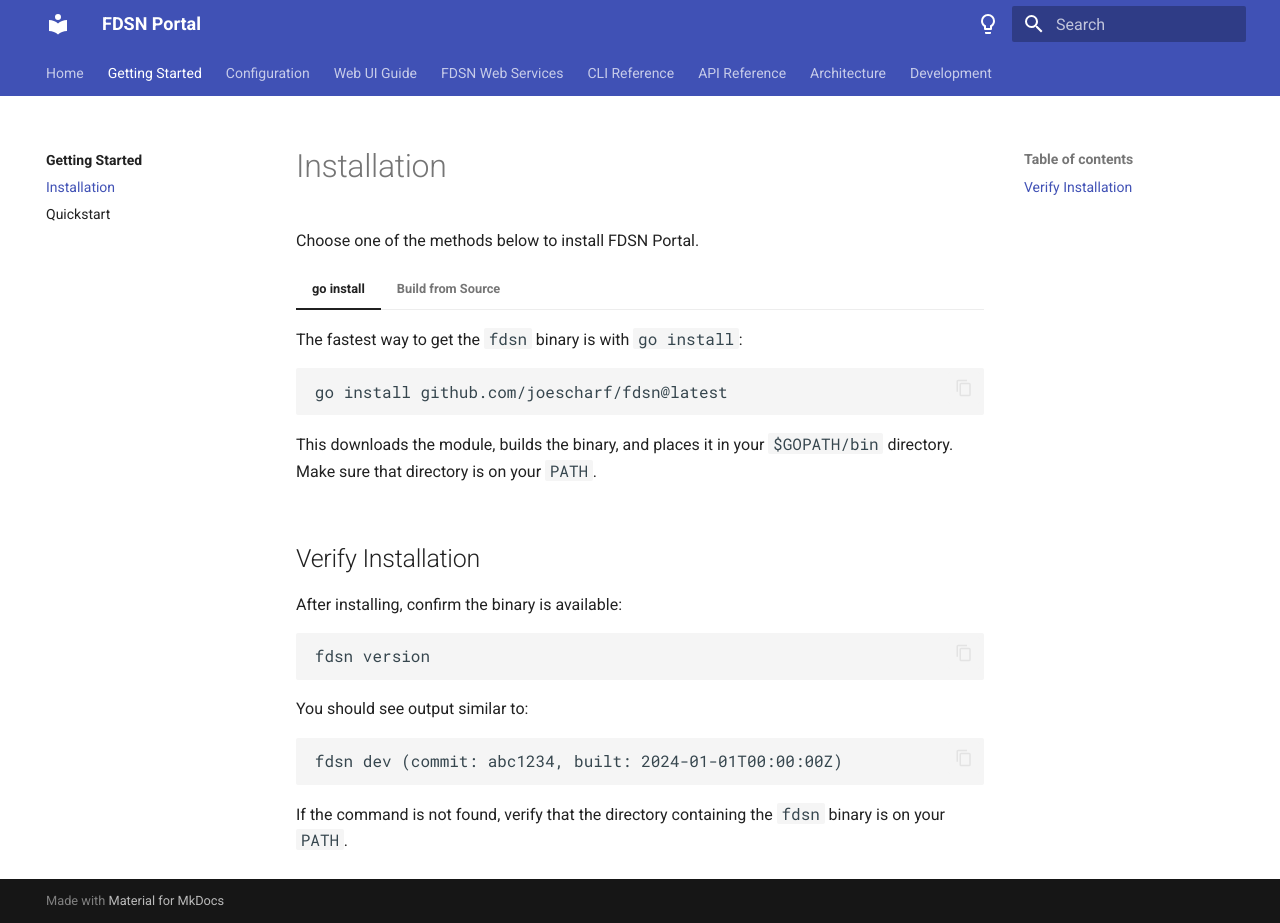
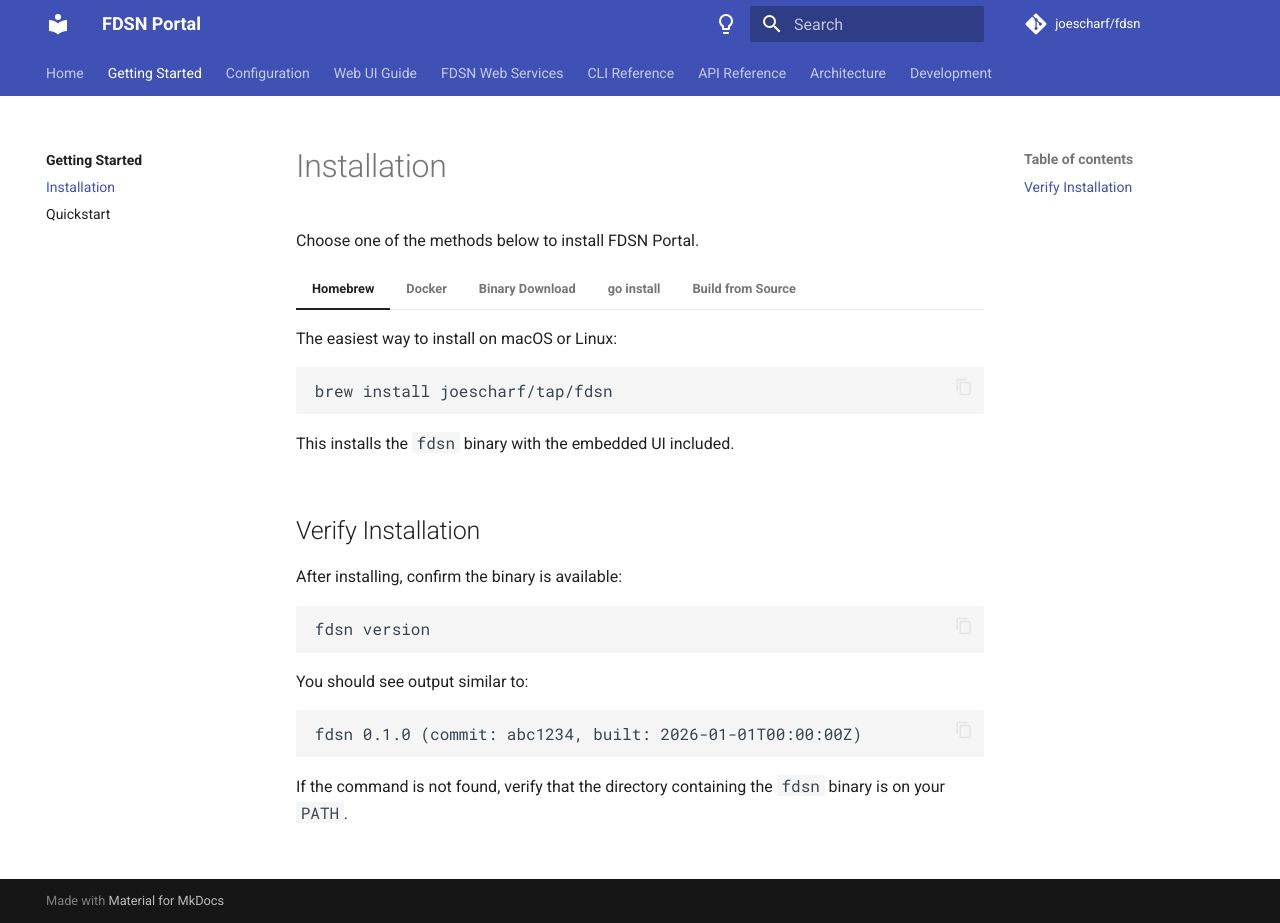
Before and after one commit to joescharf/fdsn, an MkDocs documentation site: the page built from docs/docs/getting-started/installation.md, in a window 1280 px wide and 923 px high. Built offline with MkDocs 1.6.1 and Material for MkDocs 9.7.7, drawn with Linux system fonts in a browser that asks for light colours; comment, search, counter and statistics services are not loaded.

Commit message:
Add README, CHANGELOG, and update docs for v0.1.0 release
Add README.md with badges, features, quick start (Homebrew/Docker/Go/
binary), architecture diagram, configuration reference, and development
instructions. Add CHANGELOG.md in Keep a Changelog format with all
v0.1.0 features. Update mkdocs.yml with GitHub repo URL and edit URI.
Expand installation docs with Homebrew, Docker, and binary download
tabs alongside existing go install and build from source methods.

Co-Authored-By: Claude Opus 4.6 <noreply@anthropic.com>

````diff
--- a/docs/docs/getting-started/installation.md
+++ b/docs/docs/getting-started/installation.md
@@ -1,21 +1,63 @@
 ---
 title: Installation
-description: Install FDSN Portal using go install or by building from source.
+description: Install FDSN Portal via Homebrew, Docker, binary download, go install, or by building from source.
 ---
 
 # Installation
 
 Choose one of the methods below to install FDSN Portal.
 
+=== "Homebrew"
+
+    The easiest way to install on macOS or Linux:
+
+    ```bash
+    brew install joescharf/tap/fdsn
+    ```
+
+    This installs the `fdsn` binary with the embedded UI included.
+
+=== "Docker"
+
+    Run FDSN Portal as a container with a persistent volume for the database:
+
+    ```bash
+    docker run -p 8080:8080 -v fdsn-data:/data ghcr.io/joescharf/fdsn:latest
+    ```
+
+    The container stores the SQLite database at `/data/fdsn.db`. The `-v fdsn-data:/data` flag creates a named volume so your data persists across container restarts.
+
+    To initialize configuration inside the container:
+
+    ```bash
+    docker run -v fdsn-data:/data ghcr.io/joescharf/fdsn:latest config init
+    ```
+
+=== "Binary Download"
+
+    Download the latest release for your platform from [GitHub Releases](https://github.com/joescharf/fdsn/releases).
+
+    Extract the archive and move the binary to a directory on your `PATH`:
+
+    ```bash
+    # Example for Linux amd64
+    tar xzf fdsn_*_linux_amd64.tar.gz
+    sudo mv fdsn /usr/local/bin/
+    ```
+
 === "go install"
 
-    The fastest way to get the `fdsn` binary is with `go install`:
+    Install with `go install`:
 
     ```bash
     go install github.com/joescharf/fdsn@latest
     ```
 
     This downloads the module, builds the binary, and places it in your `$GOPATH/bin` directory. Make sure that directory is on your `PATH`.
+
+    !!! warning "No embedded UI"
+
+        Binaries installed via `go install` do **not** include the React UI because the UI build step requires Bun and is not part of the standard Go build. You will get a fully functional backend with API and FDSN endpoints, but no web interface. For the full experience, use Homebrew, Docker, or build from source.
 
 === "Build from Source"
 
@@ -45,7 +87,7 @@ fdsn version
 You should see output similar to:
 
 ```
-fdsn dev (commit: abc1234, built: 2024-01-01T00:00:00Z)
+fdsn 0.1.0 (commit: abc1234, built: 2026-01-01T00:00:00Z)
 ```
 
 If the command is not found, verify that the directory containing the `fdsn` binary is on your `PATH`.
--- a/docs/mkdocs.yml
+++ b/docs/mkdocs.yml
@@ -1,7 +1,9 @@
 site_name: FDSN Portal
-site_url: https://fdsn.example.com
+site_url: https://joescharf.github.io/fdsn/
 site_description: "FDSN Portal documentation"
-edit_uri: ""
+repo_url: https://github.com/joescharf/fdsn
+repo_name: joescharf/fdsn
+edit_uri: edit/main/docs/docs/
 
 extra_css:
   - stylesheets/extra.css
````
Also changed, not shown: CHANGELOG.md (added), README.md (added).
